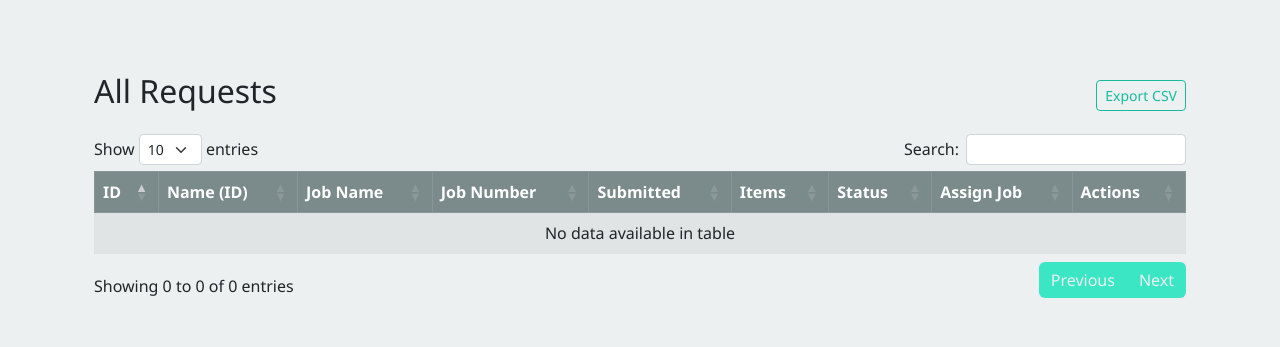
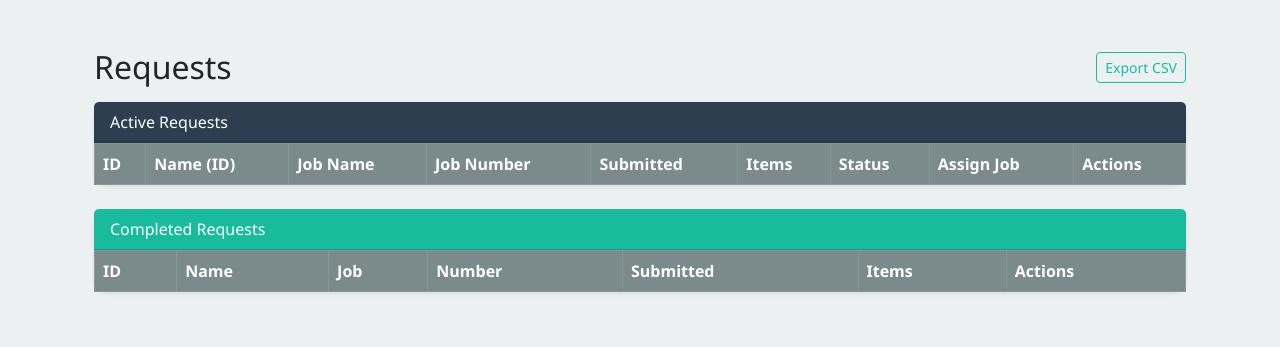
Before and after one commit to ColtonBaum/THE-REQuest-form, a Flask app: page /admin/requests in a window 1280 px wide. Shown: the part 72-419 px from the top of the page. Run offline with Flask 3, Linux system fonts and the light colour scheme; data that the repository does not hold is empty; some libraries are stand-ins or nearby versions.

Commit message:
Refactor All Requests page: separate active and completed requests with improved UI

```diff
--- a/templates/admin/requests_list.html
+++ b/templates/admin/requests_list.html
@@ -1,18 +1,21 @@
 {% extends "admin/base.html" %}
+{% block title %}All Requests{% endblock %}
 
-{% block title %}All Requests{% endblock %}
 {% block admin_content %}
-<div class="container py-5">
+<div class="container py-4">
   <div class="d-flex justify-content-between align-items-center mb-3">
-    <h3>All Requests</h3>
-    <a href="{{ url_for('admin.export_csv') }}" class="btn btn-sm btn-outline-success">
-      Export CSV
-    </a>
+    <h3 class="mb-0">Requests</h3>
+    <a href="{{ url_for('admin.export_csv') }}" class="btn btn-outline-success btn-sm">Export CSV</a>
   </div>
 
+  <!-- Active Requests -->
+  <div class="card shadow-sm mb-4">
+    <div class="card-header bg-primary text-white">
+      Active Requests
+    </div>
+    <div class="card-body p-0">
       <div class="table-responsive">
-    <table id="requests-table"
-           class="table table-striped table-bordered table-hover align-middle">
+        <table id="active-requests-table" class="table table-striped table-bordered m-0">
           <thead class="table-dark">
             <tr>
               <th>ID</th>
@@ -27,57 +30,34 @@
             </tr>
           </thead>
           <tbody>
-        {% for r in requests %}
+            {% for r in requests if r.status != 'Complete' or not r.job_id %}
             <tr>
               <td>{{ r.id }}</td>
-          <td>{{ r.employee_name }} ({{ r.employee_id }})</td>
-
+              <td>{{ r.employee_name }}</td>
+              <td>{{ r.job.name if r.job else r.job_name }}</td>
+              <td>{{ r.job.number if r.job else r.job_number }}</td>
+              <td>{{ r.submitted_at.strftime('%Y-%m-%d %H:%M') }}</td>
               <td>
-            {% if r.job_id %}
-              <a href="{{ url_for('admin.job_detail', job_id=r.job_id) }}">
-                {{ r.job.name or r.job_name }}
-              </a>
-            {% else %}
-              —
-            {% endif %}
-          </td>
-
-          <td>{{ r.job.number if r.job_id else r.job_number or '—' }}</td>
-
-          <td>{{ r.submitted_at.strftime('%Y-%m-%d %H:%M') }}</td>
-
-          <td class="px-3">
                 <ul class="mb-0 ps-3">
                   {% for i in r.items %}
                   <li>{{ i.quantity }}× {{ i.item_name }}</li>
                   {% endfor %}
                 </ul>
               </td>
-
               <td>
-            <form method="post"
-                  action="{{ url_for('admin.update_status', req_id=r.id) }}">
+                <form method="post" action="{{ url_for('admin.update_status', req_id=r.id) }}">
                   <input type="hidden" name="csrf_token" value="{{ csrf_token() }}">
-              <select name="status"
-                      class="form-select form-select-sm
-                             {% if r.status=='Not started' %}bg-danger text-white{% endif %}
-                             {% if r.status=='In progress' %}bg-warning text-dark{% endif %}
-                             {% if r.status=='Complete' %}bg-success text-white{% endif %}"
-                      onchange="this.form.submit()">
-                <option value="Not started" {% if r.status=='Not started' %}selected{% endif %}>Not started</option>
-                <option value="In progress" {% if r.status=='In progress' %}selected{% endif %}>In progress</option>
-                <option value="Complete" {% if r.status=='Complete' %}selected{% endif %}>Complete</option>
+                  <select name="status" class="form-select form-select-sm" onchange="this.form.submit()">
+                    <option value="Not started" {% if r.status == 'Not started' %}selected{% endif %}>Not started</option>
+                    <option value="In progress" {% if r.status == 'In progress' %}selected{% endif %}>In progress</option>
+                    <option value="Complete" {% if r.status == 'Complete' %}selected{% endif %}>Complete</option>
                   </select>
                 </form>
               </td>
-
               <td>
-            <form method="post"
-                  action="{{ url_for('admin.assign_request', req_id=r.id) }}">
+                <form method="post" action="{{ url_for('admin.assign_request', req_id=r.id) }}">
                   <input type="hidden" name="csrf_token" value="{{ csrf_token() }}">
-              <select name="job_id"
-                      class="form-select form-select-sm"
-                      onchange="this.form.submit()">
+                  <select name="job_id" class="form-select form-select-sm" onchange="this.form.submit()">
                     <option value="">— Unassigned —</option>
                     {% for j in jobs %}
                     <option value="{{ j.id }}" {% if r.job_id == j.id %}selected{% endif %}>
@@ -87,12 +67,9 @@
                   </select>
                 </form>
               </td>
-
-          <td class="d-flex gap-2">
+              <td class="text-nowrap">
                 <a href="{{ url_for('admin.edit_request', req_id=r.id) }}" class="btn btn-sm btn-outline-primary">Edit</a>
-            <form method="post"
-                  action="{{ url_for('admin.delete_request', req_id=r.id) }}"
-                  onsubmit="return confirm('Are you sure you want to permanently delete this request?');">
+                <form method="post" action="{{ url_for('admin.delete_request', req_id=r.id) }}" style="display:inline;" onsubmit="return confirm('Delete this request?');">
                   <input type="hidden" name="csrf_token" value="{{ csrf_token() }}">
                   <button type="submit" class="btn btn-sm btn-outline-danger">Delete</button>
                 </form>
@@ -103,11 +80,63 @@
         </table>
       </div>
     </div>
+  </div>
 
-<!-- Auto-refresh the page every 30 seconds -->
+  <!-- Completed Requests -->
+  <div class="card shadow-sm">
+    <div class="card-header bg-success text-white">
+      Completed Requests
+    </div>
+    <div class="card-body p-0">
+      <div class="table-responsive">
+        <table id="completed-requests-table" class="table table-striped table-bordered m-0">
+          <thead class="table-dark">
+            <tr>
+              <th>ID</th>
+              <th>Name</th>
+              <th>Job</th>
+              <th>Number</th>
+              <th>Submitted</th>
+              <th>Items</th>
+              <th>Actions</th>
+            </tr>
+          </thead>
+          <tbody>
+            {% for r in requests if r.status == 'Complete' %}
+            <tr>
+              <td>{{ r.id }}</td>
+              <td>{{ r.employee_name }}</td>
+              <td>{{ r.job.name if r.job else r.job_name }}</td>
+              <td>{{ r.job.number if r.job else r.job_number }}</td>
+              <td>{{ r.submitted_at.strftime('%Y-%m-%d %H:%M') }}</td>
+              <td>
+                <ul class="mb-0 ps-3">
+                  {% for i in r.items %}
+                  <li>{{ i.quantity }}× {{ i.item_name }}</li>
+                  {% endfor %}
+                </ul>
+              </td>
+              <td class="text-nowrap">
+                <a href="{{ url_for('admin.edit_request', req_id=r.id) }}" class="btn btn-sm btn-outline-primary">Edit</a>
+                <form method="post" action="{{ url_for('admin.delete_request', req_id=r.id) }}" style="display:inline;" onsubmit="return confirm('Delete this request?');">
+                  <input type="hidden" name="csrf_token" value="{{ csrf_token() }}">
+                  <button type="submit" class="btn btn-sm btn-outline-danger">Delete</button>
+                </form>
+              </td>
+            </tr>
+            {% endfor %}
+          </tbody>
+        </table>
+      </div>
+    </div>
+  </div>
+</div>
+
+<!-- Auto-refresh script -->
 <script>
   setInterval(() => {
     window.location.reload();
-  }, 30000); // 30 seconds
+  }, 30000);
 </script>
+
 {% endblock %}
```
Lines whose indentation alone changed are shown as unchanged.
